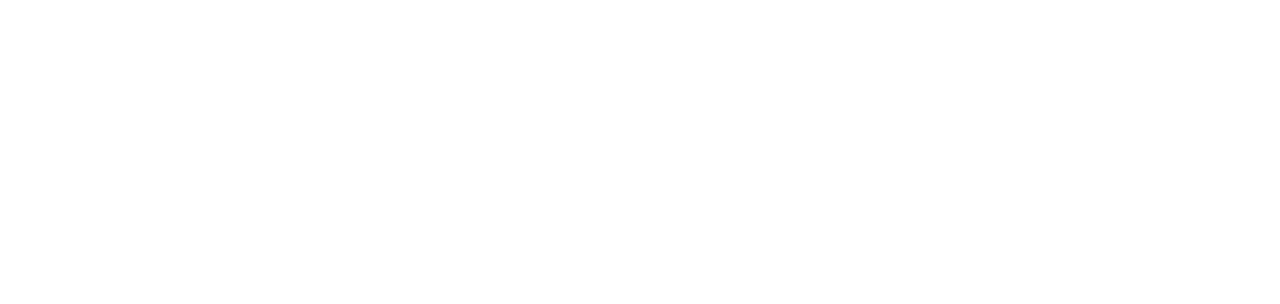
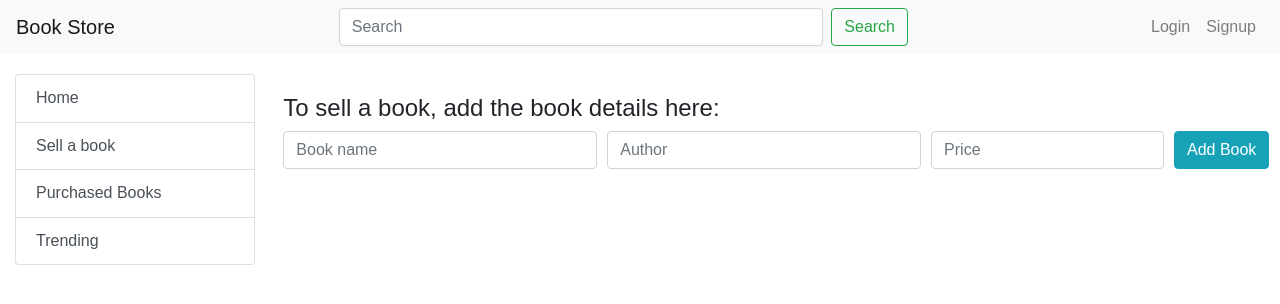
Before and after one commit to thilanse/book-store-frontend, a React (Create React App) app: page /home/sell in a window 1280 px wide. Shown: the top 304 px of the page. Built offline with nearby package versions, Linux system fonts and the light colour scheme.

Commit message:
Added styling

```diff
--- a/src/App.js
+++ b/src/App.js
@@ -2,7 +2,6 @@
 import {BrowserRouter as Router, Route} from "react-router-dom";
 import "./App.css";
 import Home from "./components/Home";
-import Header from "./components/layout/Header";
 import Login from "./components/Login";
 import Signup from "./components/Signup";
 
@@ -13,6 +12,7 @@
             <Router>
                 <div className="App">
                     <Route exact path="/" component={Home}/>
+                    <Route path="/home" component={Home}/>
                     <Route path="/login" component={Login}/>
                     <Route path="/signup" component={Signup}/>
                 </div>
--- a/src/components/Home.js
+++ b/src/components/Home.js
@@ -1,8 +1,10 @@
-import React, {Component} from 'react'
+import React, {Component} from 'react';
+import {BrowserRouter as Router, Route} from "react-router-dom";
 import Header from "./layout/Header";
 import Navigation from "./layout/Navigation";
 import MainContent from "./layout/MainContent";
 import axios from "axios";
+import SellBook from "./sellbooks/SellBook";
 
 class Home extends Component {
 
@@ -11,30 +13,41 @@
     }
 
     performSearch = (query) => {
-        const token = localStorage.getItem("token")
 
-        if(token !== null)
-        {
         const config = {
             headers: {
-                    Authorization: "Bearer " + token
+                Authorization: "Bearer " + localStorage.getItem("token")
             }
         }
+
         axios
             .get(`/search?query=${query}`, config)
             .then(res => this.setState({searchResults: res.data}))
-        }
     }
 
     render() {
         return (
             <div>
                 <Header performSearch={this.performSearch}/>
-                <div>
-                    <Navigation />
+                <div className="container-fluid">
+                    <div className="row">
+                        <div className="col-2">
+                            <Navigation/>
                         </div>
-                <div>
+                        <div className="col-10" style={{paddingLeft: '50px'}}>
+                            <Router>
+                                <div className="App">
+                                    <Route exact path="/" render={() => (
                                         <MainContent results={this.state.searchResults}/>
+                                    )}/>
+                                    <Route exact path="/home/" render={() => (
+                                        <MainContent results={this.state.searchResults}/>
+                                    )}/>
+                                    <Route exact path="/home/sell" component={SellBook}/>
+                                </div>
+                            </Router>
+                        </div>
+                    </div>
                 </div>
             </div>
         )
--- a/src/components/layout/Header.js
+++ b/src/components/layout/Header.js
@@ -33,7 +33,7 @@
         }
 
         return (
-            <header>
+            <header style={{marginBottom: '20px'}}>
                 <nav className="navbar navbar-expand-lg navbar-light bg-light">
                     <Link className="navbar-brand" to="/">Book Store</Link>
                     <div className="collapse navbar-collapse row" id="navbarTogglerDemo02">
--- a/src/components/layout/Navigation.js
+++ b/src/components/layout/Navigation.js
@@ -3,17 +3,17 @@
 
 function Navigation() {
     return (
-        <div style={navStyle}>
-            <Link style={linkStyle} to="/">Home</Link>
-            <Link style={linkStyle} to="/sell">Sell a book</Link>
-            <Link style={linkStyle} to="/">Purchased Books</Link>
-            <Link style={linkStyle} to="/">Trending</Link>
+        <div className="list-group" style={linkStyle}>
+            <Link className="list-group-item list-group-item-action" to="/">Home</Link>
+            <Link className="list-group-item list-group-item-action" to="/home/sell">Sell a book</Link>
+            <Link className="list-group-item list-group-item-action" to="/">Purchased Books</Link>
+            <Link className="list-group-item list-group-item-action" to="/">Trending</Link>
         </div>
     )
 }
 
 const linkStyle = {
-    marginRight: "10px"
+    width: "15rem"
 }
 
 const navStyle = {}
--- a/src/components/search/Search.js
+++ b/src/components/search/Search.js
@@ -10,8 +10,9 @@
     }
 
     performSearch = (query) => {
+        console.log(query);
         axios
-            .get(`http://localhost:8080/search?query=${query}`)
+            .get(`/search?query=${query}`)
             .then(res => this.setState({searchResults: res.data}))
     }
 
--- a/src/components/sellbooks/AddBook.js
+++ b/src/components/sellbooks/AddBook.js
@@ -36,39 +36,37 @@
 
     render() {
         return (
-            <form onSubmit={this.onSubmit} style={formStyle}>
-                <div style={formInputStyle}>
-                    <label>Book Title</label>
-                    <input
-                        type="input"
+            <form onSubmit={this.onSubmit}>
+                <div className="form-row">
+                    <div className="col-4">
+                        <input type="text"
+                               className="form-control"
+                               placeholder="Book name"
                                name="name"
                                value={this.state.name}
-                        onChange={this.onChange}
-                    />
+                               onChange={this.onChange}/>
                     </div>
-
-                <div style={formInputStyle}>
-                    <label>Book Author</label>
-                    <input
-                        type="input"
+                    <div className="col-4">
+                        <input type="text"
+                               className="form-control"
+                               placeholder="Author"
                                name="author"
                                value={this.state.author}
-                        onChange={this.onChange}
-                    />
+                               onChange={this.onChange}/>
                     </div>
-
-                <div style={formInputStyle}>
-                    <label>Book Price</label>
-                    <input
-                        type="input"
+                    <div className="col-3">
+                        <input type="text"
+                               className="form-control"
+                               placeholder="Price"
                                name="price"
                                value={this.state.price}
-                        onChange={this.onChange}
-                    />
+                               onChange={this.onChange}/>
                     </div>
-
-                <div style={formInputStyle}>
-                    <input type="submit" value="Add Book"/>
+                    <div className="col-1">
+                        <input type="submit"
+                               className="btn btn-info"
+                               value="Add Book"/>
+                    </div>
                 </div>
             </form>
         );
--- a/src/components/sellbooks/BookItem.js
+++ b/src/components/sellbooks/BookItem.js
@@ -5,16 +5,25 @@
     render() {
         const {id, name, author, price} = this.props.book;
         return (
-            <div style={bookItemStyle}>
-                <p>{name}</p>
-                <p style={{fontSize: "14px", marginTop: "5px"}}>{author}</p>
-                <p style={{marginTop: "10px"}}>Rs. {price}</p>
-                <button
-                    style={deleteButtonStyle}
-                    onClick={this.props.deleteBook.bind(this, id)}
-                >
-                    Delete
-                </button>
+            // <div style={bookItemStyle}>
+            //     <p>{name}</p>
+            //     <p style={{fontSize: "14px", marginTop: "5px"}}>{author}</p>
+            //     <p style={{marginTop: "10px"}}>Rs. {price}</p>
+            //     <button
+            //         style={deleteButtonStyle}
+            //         onClick={this.props.deleteBook.bind(this, id)}
+            //     >
+            //         Delete
+            //     </button>
+            // </div>
+
+            <div className="card text-center" style={bookItemStyle}>
+                <div className="card-body">
+                    <p className="card-title" style={{fontSize: '15px'}}>{name}</p>
+                    <p className="card-text">{author}</p>
+                    <p className="card-text">{price}</p>
+                    <button className="btn btn-danger" onClick={this.props.deleteBook.bind(this, id)}>Delete</button>
+                </div>
             </div>
         );
     }
@@ -29,13 +38,10 @@
 };
 
 const bookItemStyle = {
+    width: '14rem',
     float: "left",
-    border: "1px black solid",
-    padding: "5px",
-    width: "200px",
-    height: "200px",
-    textAlign: "center",
-    margin: "10px",
+    height: "250px",
+    margin: '5px'
 };
 
 BookItem.propTypes = {
--- a/src/components/sellbooks/SellBook.js
+++ b/src/components/sellbooks/SellBook.js
@@ -52,7 +52,14 @@
 
     // Deletes a book
     deleteBook = (id) => {
-        axios.delete(`http://localhost:8080/books/${id}`).then((res) => {
+
+        const config = {
+            headers: {
+                Authorization: "Bearer " + localStorage.getItem("token")
+            }
+        }
+
+        axios.delete(`/books/${id}`, config).then((res) => {
             this.setState({
                 books: [...this.state.books.filter((book) => book.id !== id)],
             });
@@ -66,6 +73,7 @@
         return (
             <div>
                 <div style={addNewBookStyle}>
+                    <h4>To sell a book, add the book details here:</h4>
                     <AddBook addNewBook={this.addNewBook}/>
                 </div>
 
@@ -78,13 +86,15 @@
 }
 
 const addNewBookStyle = {
-    float: 'left',
-    height: '600px'
+    padding: '20px',
+    marginBottom: '20px'
 }
 
 const booksContainerStyle = {
-    float: 'left',
-    width: '1100px'
+    width: '950px',
+    minHeight: '1000px',
+    margin: 'auto',
+    padding: 'auto'
 }
 
 
```
Lines whose indentation alone changed are shown as unchanged.
